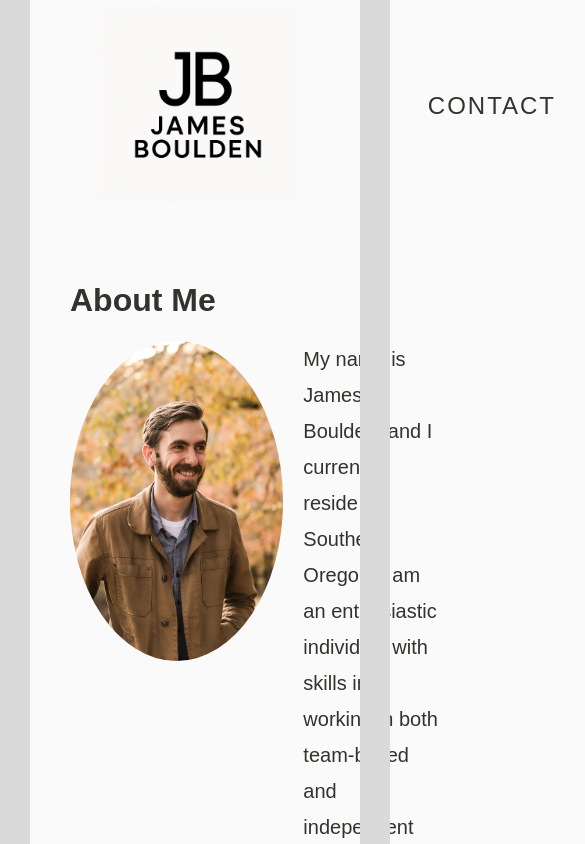
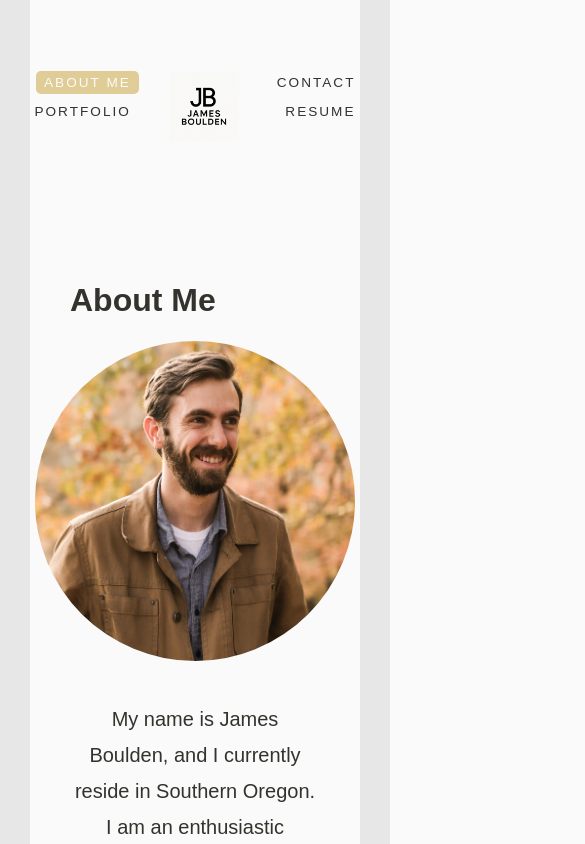
Before and after one commit to JamixB97/my-portfolio, a React (Vite) app: page / in a window 390 px wide. Shown: the top 844 px of the page, 585 px wide, since content can reach past the window. Built offline with nearby package versions, Linux system fonts and the light colour scheme.

Commit message:
Added media queries

```diff
--- a/src/index.css
+++ b/src/index.css
@@ -1,7 +1,7 @@
 :root {
   --primary: #aa9f7c;
   --secondary: #e0cc96;
-  --tertiary: #dadada;
+  --tertiary: #e7e7e7;
   --dark: #33322d;
   --light: #fafafa;
 }
@@ -31,7 +31,7 @@ body {
   position: absolute;
   top: 0;
   bottom: 0;
-  width: 30px; /* Adjust the width of the margins */;
+  width: 30px; /* Adjust the width of the margins */
   background-color: var(--tertiary);
 }
 
@@ -42,6 +42,7 @@ body {
 .app-container::after {
   right: 0; /* Right margin */
 }
+
 .content {
   flex: 1;
   padding: 50px;
@@ -68,40 +69,48 @@ body {
 
 .nav-container {
   display: flex;
-  justify-content: center; /* Center the navigation bar */
+  justify-content: space-between; /* Push left and right to edges */
   align-items: center;
   background-color: var(--light);
-  padding: 10px 20px;
-  gap: 110px; /* Increase spacing between the links */
+  padding: 10px 40px; /* Increase horizontal padding for more space */
+  gap: 0;
 }
 
 .nav-left,
 .nav-right {
   display: flex;
   align-items: center;
-  gap: 100px; /* Add spacing between individual links */
+  gap: 60px; /* Increase space between links */
+  justify-content: flex-start;
+}
+
+
+.nav-right {
+  justify-content: flex-end;
 }
 
 .nav-center {
-  flex: 0; /* Keep the logo centered */
-  position: relative;
+  display: flex;
+  justify-content: center;
+  align-items: center;
+  flex: 0 1 auto;
 }
 
 .nav-logo {
-  width: 200px; /* Adjust the logo size */
+  width: 200px;
   height: auto;
-  position: relative;
 }
 
 .nav-link {
   color: var(--dark);
   text-decoration: none;
-  font-size: 1.5rem; /* Adjust font size if needed */
+  font-size: 1.5rem;
   padding: 10px 20px;
   border-radius: 5px;
-  transition: background-color 0.3s ease, color 0.3s ease;
-  letter-spacing: 2px; /* Add spacing between letters */
+  letter-spacing: 2px;
+  transition: background-color 0.3s, color 0.3s;
 }
+
 .nav-link:hover {
   background-color: var(--secondary);
   color: var(--light);
@@ -111,7 +120,6 @@ body {
   background-color: var(--secondary);
   color: var(--light);
 }
-
 .home {
   padding: 0 20px;
 }
@@ -312,36 +320,67 @@ button:hover {
   color: var(--secondary);
 }
 
-/* Media query to change the nav bar into a column layout at 1071px or less */
-@media (max-width: 1071px) {
-  .nav-tabs {
+
+@media (max-width: 1024px) {
+  .nav-container {
+    flex-direction: row;
+    gap: 20px;
+  }
+  .nav-left,
+  .nav-right {
     flex-direction: column;
+    gap: 10px;
+    align-items: center;
   }
-
-  .nav-item {
-    font-size: .75rem;
+  .nav-center {
+    margin: 0 10px;
   }
 }
 
 @media (max-width: 768px) {
-
-
-  .header h1 {
-    font-size: 3rem;
+  .home-content {
+    flex-direction: column;
+    align-items: center;
+    gap: 20px;
   }
-
-  .nav-tabs {
-    flex-direction: column;
-
+  .home-content p {
+    margin-top: 20px;
+    text-align: center;
   }
-
   .projects-grid {
-    grid-template-columns: repeat(1, 1fr);
+    grid-template-columns: 1fr; /* Show projects in a single column */
   }
 }
 
 @media (max-width: 425px) {
-  .header h1 {
-    font-size: 2rem;
+  .nav-container {
+    flex-direction: row;
+    justify-content: space-between;
+    align-items: flex-start;
+    padding: 4px 2px;      /* Smaller padding */
+    min-height: 40px;      /* Optional: set a smaller min height */
+  }
+  .nav-center {
+    order: 1;
+    justify-content: flex-start;
+    flex: none;
+  }
+  .nav-logo {
+    width: 70px;           /* Smaller logo */
+    height: auto;
+  }
+  .nav-link {
+    font-size: 0.85rem;    /* Smaller font */
+    padding: 4px 8px;      /* Smaller padding */
+  }
+  .nav-left,
+  .nav-right {
+    flex-direction: column;
+    align-items: flex-end;
+    gap: 6px;              /* Less gap between links */
+  }
+  .nav-right {
+    order: 2;
+    margin-left: auto;
   }
 }
```
Also changed, not shown: src/assets/images/image3.png.
